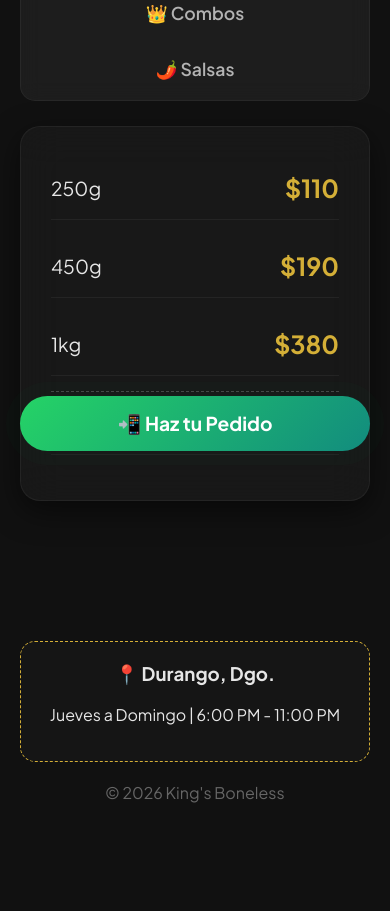
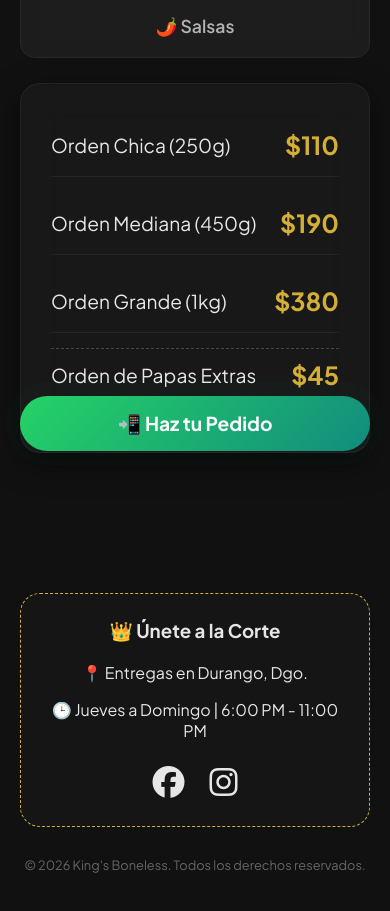
Before and after one commit to JesusM1206/King-s-Boneless, a plain HTML site: page index.html in a window 390 px wide. Shown: the part 373-1284 px from the top of the page. Drawn offline with Linux system fonts and the light colour scheme.

Commit message:
Update index.html

```diff
--- a/index.html
+++ b/index.html
@@ -7,6 +7,8 @@
     <link rel="preconnect" href="https://fonts.googleapis.com">
     <link rel="preconnect" href="https://fonts.gstatic.com" crossorigin>
     <link href="https://fonts.googleapis.com/css2?family=Plus+Jakarta+Sans:wght@300;400;600;700&display=swap" rel="stylesheet">
+    <link rel="stylesheet" href="https://cdnjs.cloudflare.com/ajax/libs/font-awesome/6.5.1/css/all.min.css">
+
     <style>
         body {
             font-family: 'Plus Jakarta Sans', sans-serif;
@@ -17,14 +19,11 @@
             overflow-x: hidden;
         }
 
-        /* HERO SECTION CON FOTO DE BONELESS REALES */
+        /* Hero Section */
         .hero {
             position: relative;
-            height: 45vh;
-            /* Esta foto es de boneless redondos, crujientes y MUY bañados */
-            background-image: url('https://images.unsplash.com/photo-1567622646631-0176d6537385?q=80&w=2000&auto=format&fit=crop');
-            background-size: cover;
-            background-position: center;
+            height: 40vh;
+            background-color: #1a1a1a;
             display: flex;
             align-items: center;
             justify-content: center;
@@ -52,6 +51,7 @@
             z-index: 3;
         }
 
+        /* Tabs Navigation */
         .tabs-nav {
             display: flex;
             justify-content: center;
@@ -109,12 +109,7 @@
             border-bottom: 1px solid rgba(255,255,255,0.05);
         }
 
-        .item-price {
-            font-weight: 700;
-            color: #D4AF37;
-            font-size: 1.3em;
-        }
-
+        .item-price { font-weight: 700; color: #D4AF37; font-size: 1.3em; }
         .item-desc { font-size: 0.8em; color: #a0a0a0; margin-top: 4px; display: block; }
 
         .sauce-list {
@@ -133,6 +128,27 @@
             border: 1px solid rgba(255,255,255,0.05);
         }
 
+        /* Estilos de Redes Sociales */
+        .social-container {
+            display: flex;
+            justify-content: center;
+            gap: 25px;
+            margin-top: 20px;
+        }
+
+        .social-icon {
+            color: #e6e6e6;
+            font-size: 2em;
+            transition: all 0.3s ease;
+            text-decoration: none;
+        }
+
+        .social-icon:hover {
+            color: #D4AF37;
+            transform: translateY(-5px);
+        }
+
+        /* Floating WhatsApp Button */
         .floating-btn {
             position: fixed;
             bottom: 30px;
@@ -160,7 +176,7 @@
         @media (max-width: 600px) {
             .tabs-nav { flex-direction: column; }
             .floating-btn { bottom: 20px; right: 20px; left: 20px; justify-content: center; }
-            .hero { height: 40vh; }
+            .hero { height: 35vh; }
         }
     </style>
 </head>
@@ -179,29 +195,29 @@
         </div>
 
         <section id="ordenes" class="card active">
-            <div class="menu-item"><span>250g</span> <span class="item-price">$110</span></div>
-            <div class="menu-item"><span>450g</span> <span class="item-price">$190</span></div>
-            <div class="menu-item"><span>1kg</span> <span class="item-price">$380</span></div>
-            <div class="menu-item" style="border-top: 1px dashed rgba(255,255,255,0.2); margin-top: 10px;">
-                <span>Orden de Papas</span> <span class="item-price">$45</span>
+            <div class="menu-item"><span>Orden Chica (250g)</span> <span class="item-price">$110</span></div>
+            <div class="menu-item"><span>Orden Mediana (450g)</span> <span class="item-price">$190</span></div>
+            <div class="menu-item"><span>Orden Grande (1kg)</span> <span class="item-price">$380</span></div>
+            <div class="menu-item" style="border-top: 1px dashed rgba(255,255,255,0.2); margin-top: 10px; padding-top: 10px;">
+                <span>Orden de Papas Extras</span> <span class="item-price">$45</span>
             </div>
         </section>
 
         <section id="combos" class="card">
             <div class="menu-item">
-                <div><span>Solitary King</span><span class="item-desc">250g, 1 papas, 1 refresco</span></div>
+                <div><span>Solitary King</span><span class="item-desc">250g boneless, 1 papas, 1 refresco</span></div>
                 <span class="item-price">$165</span>
             </div>
             <div class="menu-item">
-                <div><span>Little King</span><span class="item-desc">150g, 1 porción papas, 1 refresco</span></div>
+                <div><span>Little King</span><span class="item-desc">150g boneless, 1 porción papas, 1 refresco</span></div>
                 <span class="item-price">$115</span>
             </div>
             <div class="menu-item">
-                <div><span>Queen & King</span><span class="item-desc">450g, 1 papas, 2 refrescos</span></div>
+                <div><span>Queen & King</span><span class="item-desc">450g boneless, 1 orden papas, 2 refrescos</span></div>
                 <span class="item-price">$240</span>
             </div>
             <div class="menu-item">
-                <div><span>King's Pack</span><span class="item-desc">1kg, 2 papas, 4 refrescos</span></div>
+                <div><span>King's Pack</span><span class="item-desc">1kg boneless, 2 órdenes papas, 4 refrescos</span></div>
                 <span class="item-price">$510</span>
             </div>
         </section>
@@ -219,11 +235,21 @@
     </main>
 
     <footer style="text-align:center; padding: 40px 20px 120px;">
-        <div style="background: rgba(255,255,255,0.02); padding: 20px; border-radius: 15px; border: 1px dashed #D4AF37;">
-            <h3 style="margin-top:0;">📍 Durango, Dgo.</h3>
-            <p>Jueves a Domingo | 6:00 PM - 11:00 PM</p>
+        <div style="background: rgba(255,255,255,0.02); padding: 25px; border-radius: 20px; border: 1px dashed #D4AF37;">
+            <h3 style="margin-top:0;">👑 Únete a la Corte</h3>
+            <p>📍 Entregas en Durango, Dgo.</p>
+            <p>🕒 Jueves a Domingo | 6:00 PM - 11:00 PM</p>
+
+            <div class="social-container">
+                <a href="https://www.facebook.com/share/1G4jFiSRVu/" target="_blank" class="social-icon">
+                    <i class="fa-brands fa-facebook"></i>
+                </a>
+                <a href="https://www.instagram.com/kingsbnlesss?igsh=MmJ3NHdyczBkNjd3" target="_blank" class="social-icon">
+                    <i class="fa-brands fa-instagram"></i>
+                </a>
+            </div>
         </div>
-        <p style="margin-top: 20px; color: #666;">&copy; 2026 King's Boneless</p>
+        <p style="margin-top: 30px; color: #666; font-size: 0.8em;">&copy; 2026 King's Boneless. Todos los derechos reservados.</p>
     </footer>
 
     <a href="https://wa.me/526181557765" class="floating-btn" target="_blank">📲 Haz tu Pedido</a>
```
